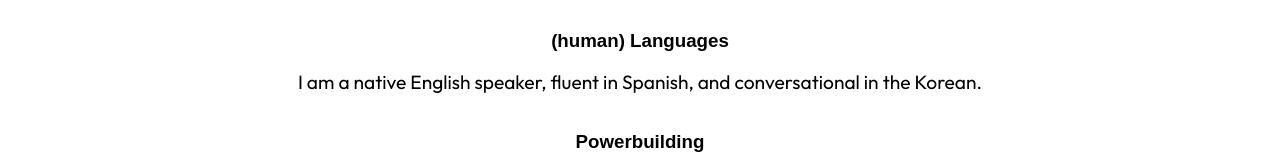
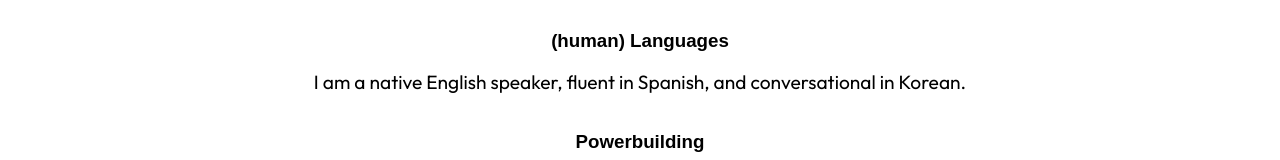
Before and after one commit to kondaguey/thiscss, a plain HTML site: page index.html in a window 1280 px wide. Shown: the part 1178-1338 px from the top of the page. Drawn offline with Linux system fonts and the light colour scheme; a web font is replaced by a local one.

Commit message:
the korean to korean

```diff
--- a/index.html
+++ b/index.html
@@ -31,7 +31,7 @@
           <img src="images/skills.png" class="skilled-guy">
           <img src="images/skills2.png" class="deadlifting-guy">
           <h3>(human) Languages</h3>
-          <p>I am a native English speaker, fluent in Spanish, and conversational in the Korean.</p>
+          <p>I am a native English speaker, fluent in Spanish, and conversational in Korean.</p>
         </div>
         <div class="skill-row">
           <img class="" src="" alt="">
```
